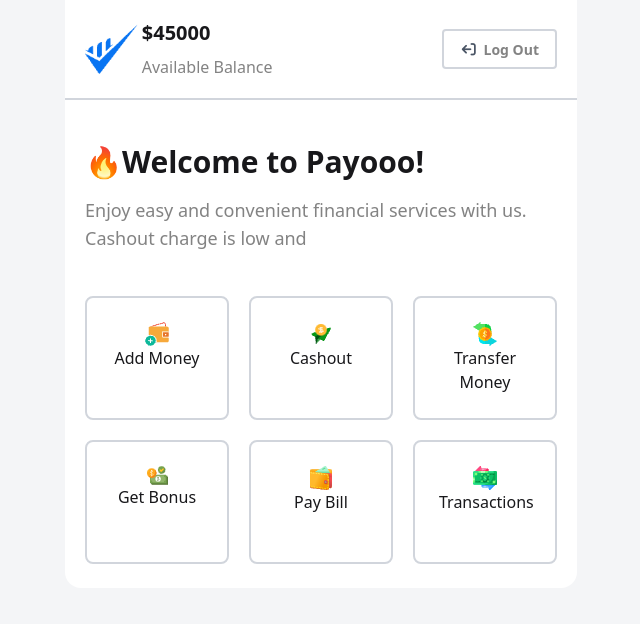
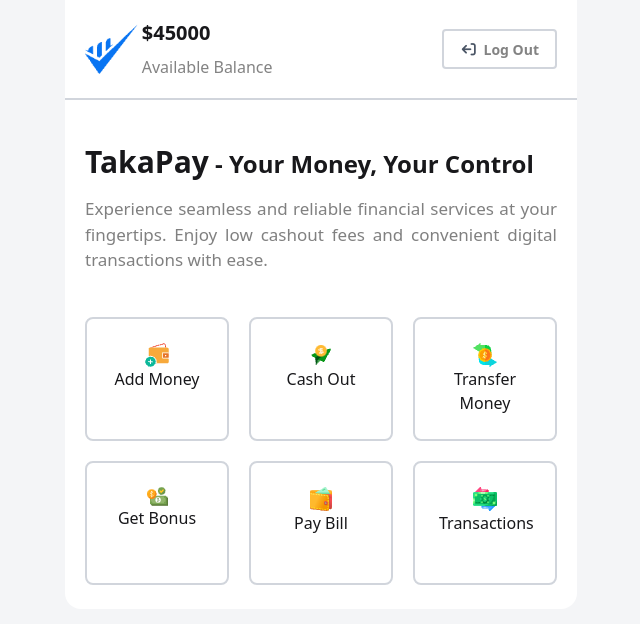
Before and after one commit to Tabassum-Afrin45/Payoo-Mobile-App, a plain HTML site: page home.html in a window 1280 px wide. Shown: the whole page, without its empty margins (319-959 px from the left). Drawn offline with nearby package versions, Linux system fonts and the light colour scheme.

Commit message:
changes some minor detail

```diff
--- a/home.html
+++ b/home.html
@@ -32,10 +32,8 @@
 
         <!-- Hero Section -->
         <div class="py-11 px-5">
-            <h2 class="font-bold text-3xl">🔥Welcome to Payooo!</h2>
-            <p class="text-lg text-[#08080880] pt-4">Enjoy easy and convenient financial services with us. Cashout
-                charge is
-                low and </p>
+            <h2 class="font-bold text-2xl"><span class="text-3xl">TakaPay</span> - Your Money, Your Control</h2>
+            <p class="text-[17px] text-justify text-[#08080883] pt-4">Experience seamless and reliable financial services at your fingertips. Enjoy low cashout fees and convenient digital transactions with ease.</p>
         </div>
 
         <!-- Card Section -->
@@ -48,7 +46,7 @@
             <!-- Cash Out -->
             <div id="cashOutCard" class="blueFeature border-2 border-gray-300 rounded-lg p-6">
                 <img src="./assets/send1.png" class="mx-auto" alt="">
-                <h3 class="font-medium text-center">Cashout</h3>
+                <h3 class="font-medium text-center">Cash Out</h3>
             </div>
             <!-- Transfer Money  -->
             <div id="transferMoneyCard"class="blueFeature border-2 border-gray-300 rounded-lg p-6">
```
